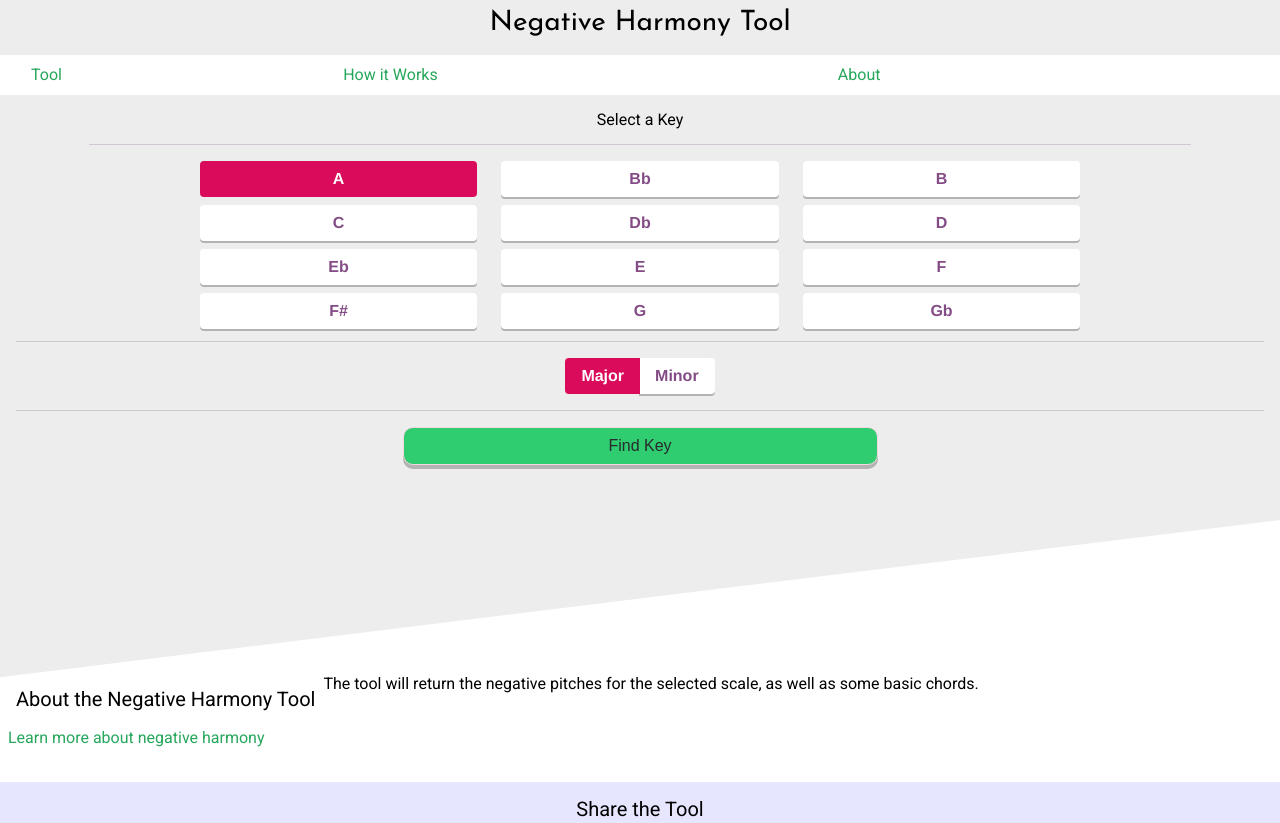
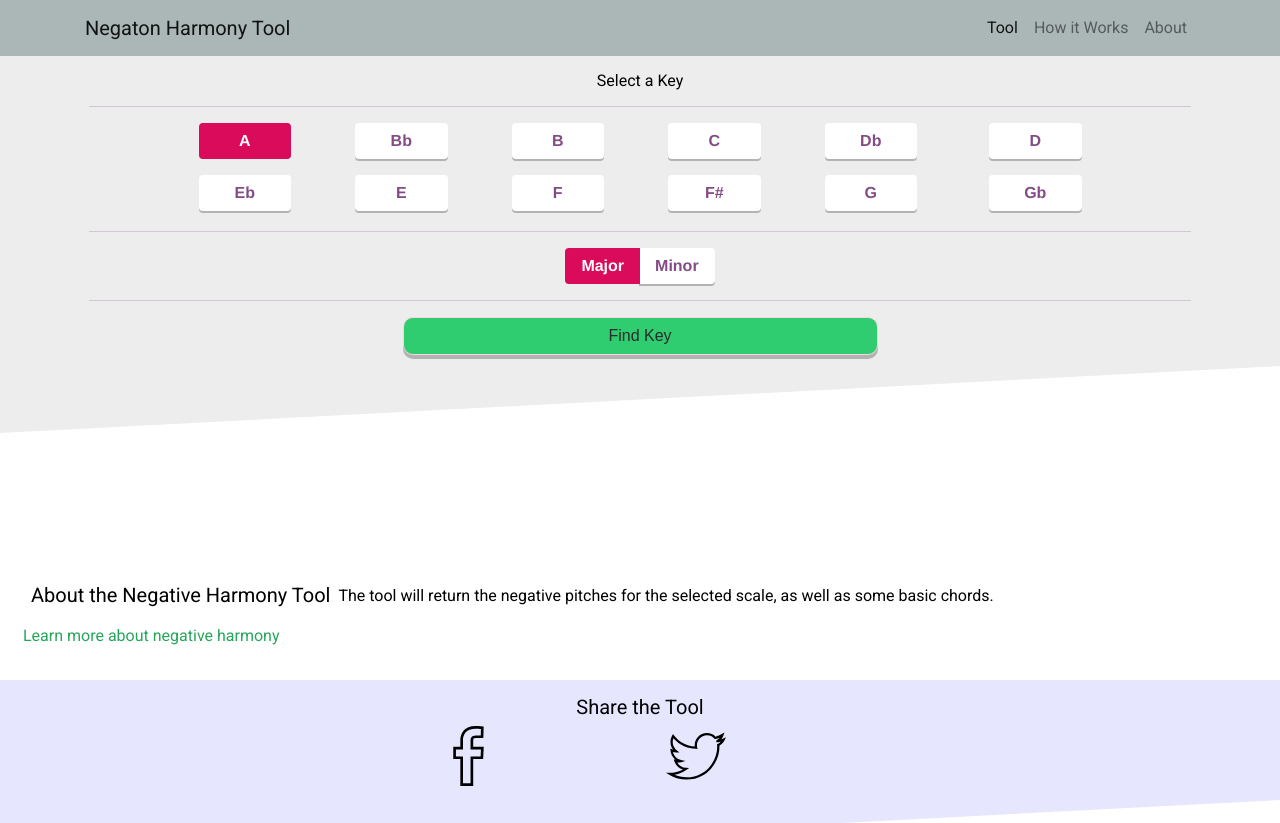
Before and after one commit to Jhauk/Negative-Harmony, a plain HTML site: page Index.html in a window 1280 px wide. Shown: the top 823 px of the page. Drawn offline with nearby package versions, Linux system fonts and the light colour scheme; a script that the page names is missing.

Commit message:
Making it responsive

```diff
--- a/Index.html
+++ b/Index.html
@@ -21,27 +21,57 @@
   <body>
 
 
-      <!-- Logo -->
-      <div class="container-fluid bg-colour text-center ">
+      <!-- Mobile and Tablet Logo -->
+      <div class="container-fluid bg-colour text-center hidden-lg-up ">
 
           <h3 class="logo m-0 col-10 pb-3 pt-2 mx-auto">Negative Harmony Tool</h3>
       </div>
 
 
-      <!-- Navigation -->
-      <div class="container-fluid">
-          <ul class="nav row  mx-auto">
-              <li class="nav-item col3 p-0 text-center">
+
+      <!-- Mobile and Tablet Navigation -->
+      <div class="container-fluid hidden-lg-up">
+          <ul class="nav row mx-auto ">
+              <li class="nav-item text-center col-3 p-0 // col-md-2 offset-md-2">
                 <a class="nav-link" href="#">Tool</a>
               </li>
-              <li class="nav-item col-6 p-0 text-center">
+              <li class="nav-item col-6 p-0 text-center // col-md-4">
                 <a class="nav-link" href="#">How it Works</a>
               </li>
-              <li class="nav-item col-3 p-0 text-center">
+              <li class="nav-item col-3 p-0 text-center // col-md-2">
                 <a class="nav-link" href="#">About</a>
               </li>
           </ul>
       </div>
+
+
+
+      <!-- Desktop Logo and Navigation -->
+
+      <nav class="desk-nav navbar navbar-toggleable-md navbar-light bg-faded hidden-md-down">
+          <div class="container">
+          <button class="navbar-toggler navbar-toggler-right" type="button" data-toggle="collapse" data-target="#navbarNav" aria-controls="navbarNav" aria-expanded="false" aria-label="Toggle navigation">
+            <span class="navbar-toggler-icon"></span>
+          </button>
+
+          <a class="navbar-brand" href="#">Negaton Harmony Tool</a>
+          <div class="collapse navbar-collapse" id="navbarNav">
+            <ul class="navbar-nav ml-auto">
+              <li class="nav-item active">
+                <a class="nav-link" href="#">Tool<span class="sr-only">(current)</span></a>
+              </li>
+              <li class="nav-item">
+                <a class="nav-link" href="#">How it Works</a>
+              </li>
+              <li class="nav-item">
+                <a class="nav-link" href="#">About</a>
+              </li>
+
+            </ul>
+          </div>
+               </div>
+
+        </nav>
 
 
       <!-- Main Tool -->
@@ -59,51 +89,51 @@
                       <div class="row justify-content-center" data-toggle="buttons">
 
 
-                              <label class="btn key-btn btn-primary active col-3 mr-3 mb-2">
+                              <label class="btn key-btn btn-primary active // col-3 mr-3 mb-2 // col-sm-2 // col-md-1 mr-md-4 ml-md-3 mb-md-3 // ml-lg-5 mr-lg-5 //  ">
                                 <input type="radio" name="options" id="option1" autocomplete="off" checked>A
                               </label>
 
-                              <label class="btn key-btn btn-primary col-3 mr-3 ml-2 mb-2">
+                              <label class="btn key-btn btn-primary // col-3 mr-3 ml-2 mb-2 // col-sm-2 // col-md-1 mr-md-4 ml-md-3 mb-md-3 // mr-lg-5">
                                 <input type="radio" name="options" id="option2" autocomplete="off">Bb
                               </label>
 
-                              <label class="btn key-btn btn-primary col-3 ml-2 mb-2">
+                              <label class="btn key-btn btn-primary // col-3 ml-2 mb-2 // col-sm-2 mr-sm-3 // col-md-1 mr-md-4 ml-md-3 mb-md-3 // mr-lg-5 ">
                                 <input type="radio" name="options" id="option3" autocomplete="off">B
                               </label>
 
-                              <label class="btn key-btn btn-primary col-3 mr-3 mb-2">
+                              <label class="btn key-btn btn-primary // col-3 mr-3 mb-2 // col-sm-2 ml-sm-2 // col-md-1 mr-md-4 ml-md-3 mb-md-3 // mr-lg-5 ">
                                 <input type="radio" name="options" id="option4" autocomplete="off">C
                               </label>
 
-                              <label class="btn key-btn btn-primary col-3 mr-3 ml-2 mb-2">
+                              <label class="btn key-btn btn-primary // col-3 mr-3 ml-2 mb-2 // col-sm-2 ml-sm-0 // col-md-1 mr-md-4 ml-md-3 mb-md-3 // mr-lg-5 ">
                                 <input type="radio" name="options" id="option5" autocomplete="off">Db
                               </label>
 
-                              <label class="btn key-btn btn-primary col-3 ml-2 mb-2">
+                              <label class="btn key-btn btn-primary // col-3 ml-2 mb-2 // col-sm-2 mr-sm-3 // col-md-1 mr-md-4 ml-md-4 mb-md-3 // mr-lg-5 ">
                                 <input type="radio" name="options" id="option6" autocomplete="off">D
                               </label>
 
-                              <label class="btn key-btn btn-primary col-3 mr-3 mb-2">
+                              <label class="btn key-btn btn-primary // col-3 mr-3 mb-2 // col-sm-2 ml-sm-2 // col-md-1 mr-md-4 ml-md-3 mb-md-3 // ml-lg-5 mr-lg-5   ">
                                 <input type="radio" name="options" id="option7" autocomplete="off">Eb
                               </label>
 
-                              <label class="btn key-btn btn-primary col-3 mr-3 ml-2 mb-2">
+                              <label class="btn key-btn btn-primary // col-3 mr-3 ml-2 mb-2 // col-sm-2 // col-md-1 mr-md-4 ml-md-3 mb-md-3 // mr-lg-5">
                                 <input type="radio" name="options" id="option8" autocomplete="off">E
                               </label>
 
-                              <label class="btn key-btn btn-primary col-3 ml-2 mb-2">
+                              <label class="btn key-btn btn-primary // col-3 ml-2 mb-2 // col-sm-2 mr-sm-3 ml-sm-0 // col-md-1 mr-md-4 ml-md-3 mb-md-3 // mr-lg-5 ">
                                 <input type="radio" name="options" id="option9" autocomplete="off">F
                               </label>
 
-                              <label class="btn key-btn btn-primary col-3 mr-3 mb-2">
+                              <label class="btn key-btn btn-primary // col-3 mr-3 mb-2 // col-sm-2 ml-sm-2 // col-md-1 mr-md-4 ml-md-3 mb-md-3 // mr-lg-5">
                                 <input type="radio" name="options" id="option10" autocomplete="off">F#
                               </label>
 
-                              <label class="btn key-btn btn-primary col-3 mr-3 ml-2 mb-2">
+                              <label class="btn key-btn btn-primary // col-3 mr-3 ml-2 mb-2 // col-sm-2 // col-md-1 mr-md-4 ml-md-3 mb-md-3 // mr-lg-5  ">
                                 <input type="radio" name="options" id="option11" autocomplete="off">G
                               </label>
 
-                              <label class="btn key-btn btn-primary col-3 ml-2 mb-2">
+                              <label class="btn key-btn btn-primary // col-3 ml-2 mb-2 // col-sm-2 mr-sm-3 // col-md-1 mr-md-4 ml-md-4 mb-md-3 // mr-lg-5  ">
                                 <input type="radio" name="options" id="option9" autocomplete="off">Gb
                               </label>
 
@@ -115,10 +145,10 @@
 
                   </div> <!-- /button conainter -->
 
-              </div> <!-- /conainter -->
 
 
-              <hr class="mt-1 ml-3 mr-3">
+
+              <hr class="mt-1 ml-1 mr-1">
 
 
               <!-- Major / Minor Toggle -->
@@ -141,9 +171,9 @@
 
               </div> <!-- /conainter -->
 
-               <hr class="mt-2 ml-3 mr-3">
+               <hr class="mt-2 ml-1 mr-1">
 
-
+   </div> <!-- /conainter -->
 
                <!-- CTA Button -->
                <div class="container">
@@ -161,9 +191,9 @@
 
 
            <!-- Description -->
-           <div class="container mt-4 mx-2">
-               <div class="row">
-                   <h5 class="text-center mt-3 mb-3 pl-2 pr-2">About the Negative Harmony Tool</h5>
+           <div class="container mx-2">
+               <div class="row mx-auto">
+                   <h5 class="text-cente mb-3 pl-2 pr-2">About the Negative Harmony Tool</h5>
                    <p>The tool will return the negative pitches for the selected scale, as well as some basic chords.</p>
                    <p class="learn-more">Learn more about negative harmony</p>
                </div>
--- a/css/main-styles.css
+++ b/css/main-styles.css
@@ -45,7 +45,12 @@ hr {
 }
 
 .skew-outer {
-    padding-bottom: 10%;
+    padding-bottom: 17%;
+
+}
+
+.desk-nav {
+    background-color: #ABB7B7;
 }
 
 
@@ -113,7 +118,7 @@ Skewed Div Bottoms
 ----------------------------*/
 
 .skewed-edge{
-  height: 425px;
+  height: 390px;
   width: 100%;
   position: relative;
 }
@@ -134,7 +139,7 @@ Skewed Div Bottoms
 
 
 .skewed-edge2{
-  height: 110px;
+  height: 120px;
   width: 100%;
   position: relative;
 }
@@ -155,3 +160,49 @@ Skewed Div Bottoms
     height: 60px;
 
 }
+
+
+/*----------------------------
+Media Queries
+----------------------------*/
+
+@media (min-width: 576px) {
+
+    .skewed-edge {
+        height: 340px; {
+
+        }
+    }
+
+    .skewed-edge:after{
+        transform: skewY(-4deg) !important;
+    }
+
+
+    .skewed-edge2:after{
+        transform: skewY(-4deg) !important;
+    }
+}
+
+.skew-outer {
+  height: 8%;
+}
+
+
+ @media (min-width: 992px) {
+
+    .skewed-edge {
+        height: 310px;
+
+        }
+
+
+    .skewed-edge:after{
+        transform: skewY(-3deg) !important;
+    }
+
+    .skewed-edge2:after{
+        transform: skewY(-3deg) !important;
+    }
+
+}
```
